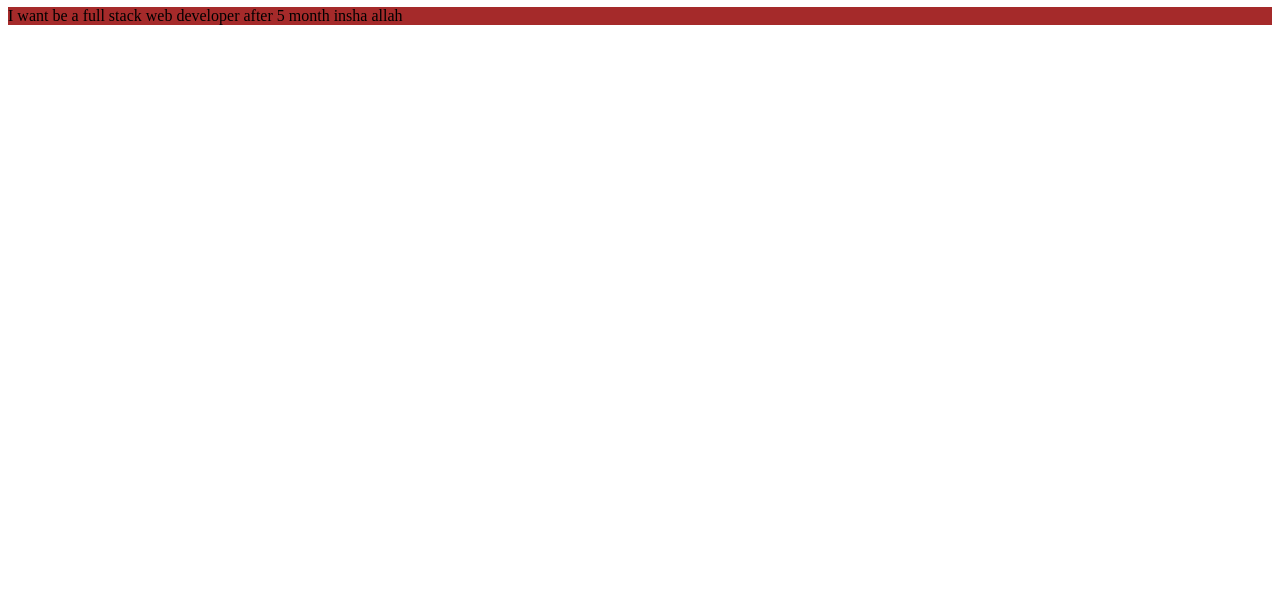
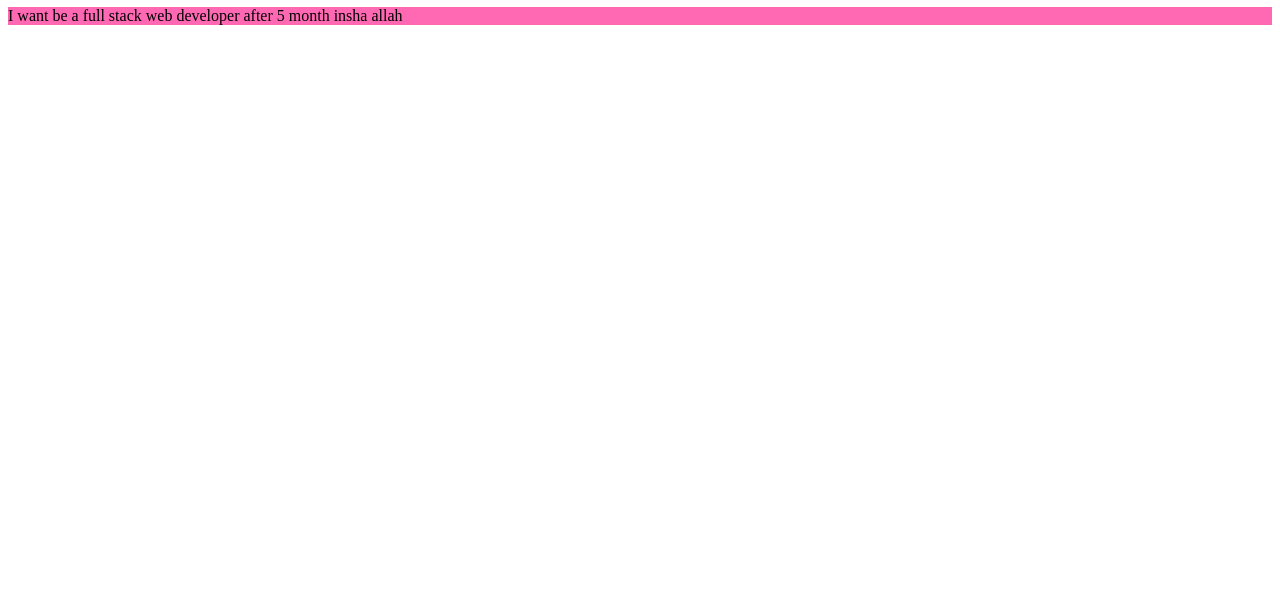
Before and after one commit to towhidulbu08/second-repo-my, a plain HTML site: page index.html in a window 1280 px wide. Shown: the part 190-800 px from the top of the page. Drawn offline with Linux system fonts and the light colour scheme.

Commit message:
again style

```diff
--- a/style.css
+++ b/style.css
@@ -1,3 +1,3 @@
 p {
-  background-color: brown;
+  background-color: hotpink;
 }
```
